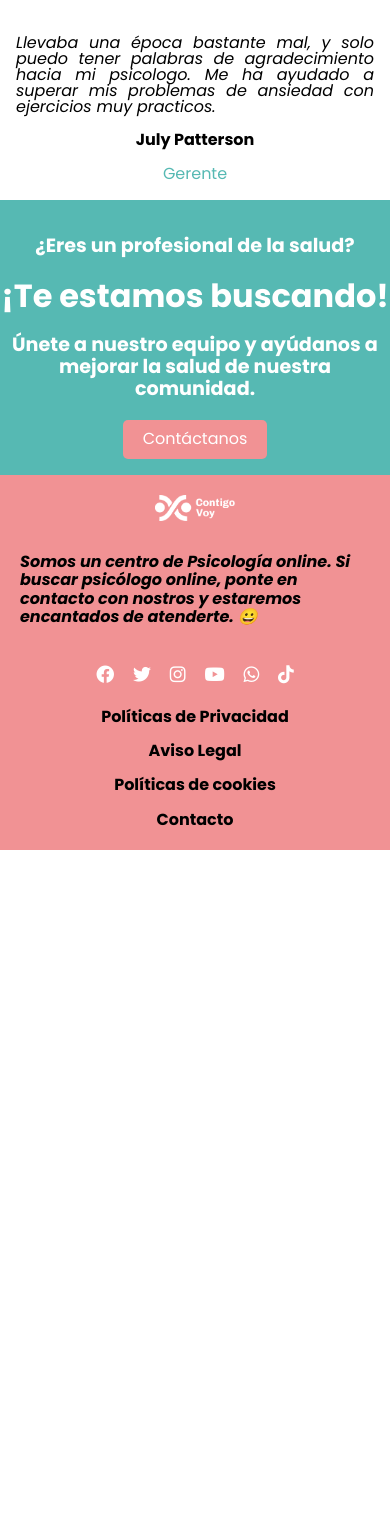
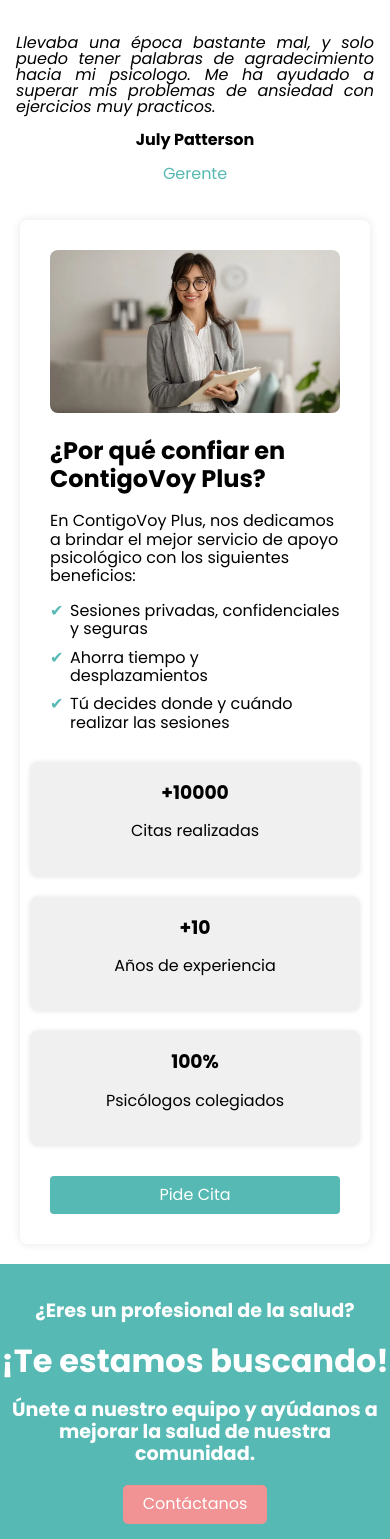
Before and after one commit to marrScielo/calidad-y-prueba, a PHP site: page / in a window 390 px wide. Shown: the part 4279-5818 px from the top of the page. Before the commit the page ends 5129 px from the top, so only its background shows below. Run offline with PHP 8.4, Linux system fonts and the light colour scheme; some libraries are stand-ins or nearby versions; some web fonts are replaced.

Commit message:
Implementando apartado plus y arreglando el login los espacios

```diff
--- /dev/null
+++ b/Componentes/plus.php
@@ -0,0 +1,188 @@
+<!DOCTYPE html>
+<html lang="es">
+<head>
+    <meta charset="UTF-8">
+    <meta name="viewport" content="width=device-width, initial-scale=1.0">
+    <title>Psicologo Plus</title>
+    <style>
+        .container_plus {
+            display: flex;
+            flex-wrap: wrap;
+            justify-content: center;
+            align-items: center;
+            max-width: 100%;
+            margin: 20px;
+            padding: 20px;
+            background-color: #ffffff;
+            box-shadow: 0 0 10px rgba(0, 0, 0, 0.1);
+            border-radius: 8px;
+        }
+
+        .column {
+            flex: 1;
+            padding: 20px;
+            box-sizing: border-box;
+        }
+
+        .image-column img {
+            max-width: 100%;
+            border-radius: 8px;
+        }
+
+        .text-column h2 {
+            margin-top: 0;
+        }
+
+        .text-column .benefits {
+            list-style-type: none;
+            padding: 0;
+        }
+
+        .text-column .benefits li {
+            margin: 10px 0;
+            padding-left: 20px;
+            position: relative;
+        }
+
+        .text-column .benefits li::before {
+            content: "✔";
+            color: #56B9B3;
+            position: absolute;
+            left: 0;
+            top: 0;
+        }
+
+        .cards {
+            display: flex;
+            justify-content: space-between;
+            margin: 20px 0;
+        }
+
+        .card {
+            flex: 1;
+            margin: 0 10px;
+            padding: 20px;
+            background-color: #f0f0f0;
+            border-radius: 8px;
+            text-align: center;
+            box-shadow: 0 0 5px rgba(0, 0, 0, 0.1);
+        }
+
+        .card h3 {
+            margin-top: 0;
+        }
+
+        .cta-button {
+            display: inline-block;
+            padding: 10px 20px;
+            background-color: #56B9B3;
+            color: #ffffff;
+            text-align: center;
+            border: none;
+            border-radius: 4px;
+            text-decoration: none;
+            font-size: 16px;
+            cursor: pointer;
+        }
+
+        .cta-button:hover {
+            background-color: #21758f;
+        }
+
+        /* Responsive Styles */
+        @media (max-width: 1024px) {
+            .container_plus {
+                flex-direction: column;
+                align-items: flex-start;
+            }
+
+            .cards {
+                flex-direction: column;
+                align-items: center;
+            }
+
+            .card {
+                margin: 10px 0;
+                width: 100%;
+                max-width: 400px;
+            }
+        }
+
+        @media (max-width: 768px) {
+            .container_plus {
+                flex-direction: column;
+                align-items: flex-start;
+            }
+
+            .cards {
+                flex-direction: column;
+                align-items: center;
+            }
+
+            .card {
+                margin: 10px 0;
+                width: 100%;
+                max-width: 300px;
+            }
+
+            .column {
+                padding: 10px;
+            }
+
+            .cta-button {
+                width: 100%;
+                text-align: center;
+            }
+        }
+
+        @media (max-width: 480px) {
+            .cards {
+                flex-direction: column;
+                align-items: center;
+            }
+
+            .card {
+                margin: 10px 0;
+                width: 100%;
+                max-width: 100%;
+            }
+
+            .cta-button {
+                width: 100%;
+                text-align: center;
+            }
+        }
+    </style>
+</head>
+<body>
+    <div class="container_plus">
+        <div class="column image-column">
+            <img src="img/plus.webp" alt="Psicologo Plus">
+        </div>
+        <div class="column text-column">
+            <h2>¿Por qué confiar en ContigoVoy Plus?</h2>
+            <p>En ContigoVoy Plus, nos dedicamos a brindar el mejor servicio de apoyo psicológico con los siguientes beneficios:</p>
+            <ul class="benefits">
+                <li>Sesiones privadas, confidenciales y seguras</li>
+                <li>Ahorra tiempo y desplazamientos</li>
+                <li>Tú decides donde y cuándo realizar las sesiones</li>
+            </ul>
+            <div class="cards">
+                <div class="card">
+                    <h3>+10000</h3>
+                    <p>Citas realizadas</p>
+                </div>
+                <div class="card">
+                    <h3>+10</h3>
+                    <p>Años de experiencia</p>
+                </div>
+                <div class="card">
+                    <h3>100%</h3>
+                    <p>Psicólogos colegiados</p>
+                </div>
+            </div>
+            <button class="cta-button" onclick="window.location.href='psicologos.php';">Pide Cita</button>
+        </div>
+    </div>
+</body>
+</html>
--- a/Modelo/login/ModelLogin.php
+++ b/Modelo/login/ModelLogin.php
@@ -57,8 +57,8 @@
     {
     if ($_POST) {
         session_start();
-        $email = $_POST['usu'];
-        $password = $_POST['pass'];
+        $email = trim($_POST['usu']);
+        $password = trim($_POST['pass']);
 
         $this->PDO->setAttribute(PDO::ATTR_ERRMODE, PDO::ERRMODE_EXCEPTION);
         $statement = $this->PDO->prepare("SELECT * FROM usuarios WHERE email = :email AND password = :password");
--- a/index.php
+++ b/index.php
@@ -44,6 +44,8 @@
 
     <?php include 'Componentes/opiniones.php'; ?>
 
+    <?php include 'Componentes/plus.php'; ?>
+
     <?php include 'Componentes/footer_new.php'; ?>
 
     <!-- Botón flotante de WhatsApp -->
```
Also changed, not shown: img/plus.webp (added).
